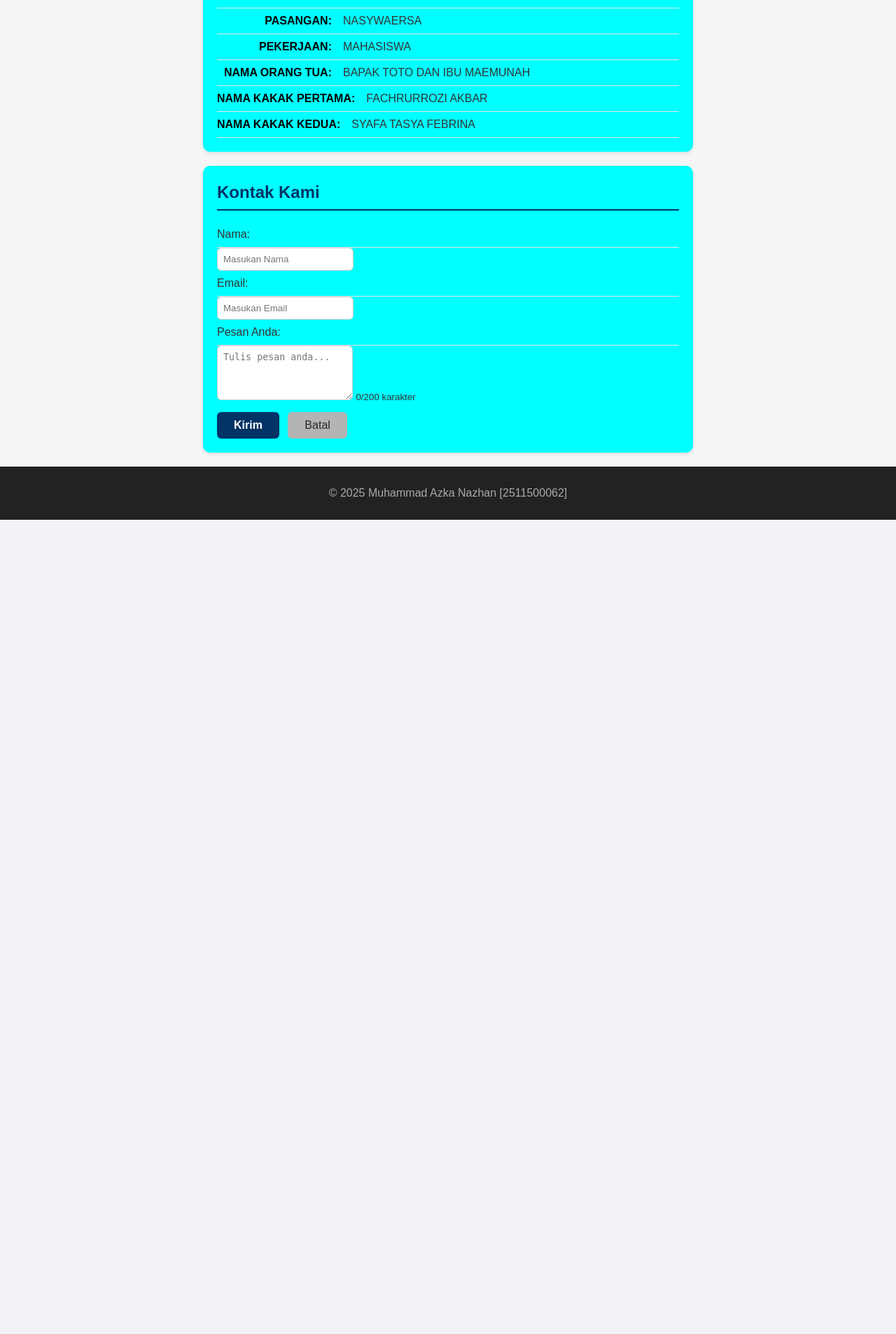
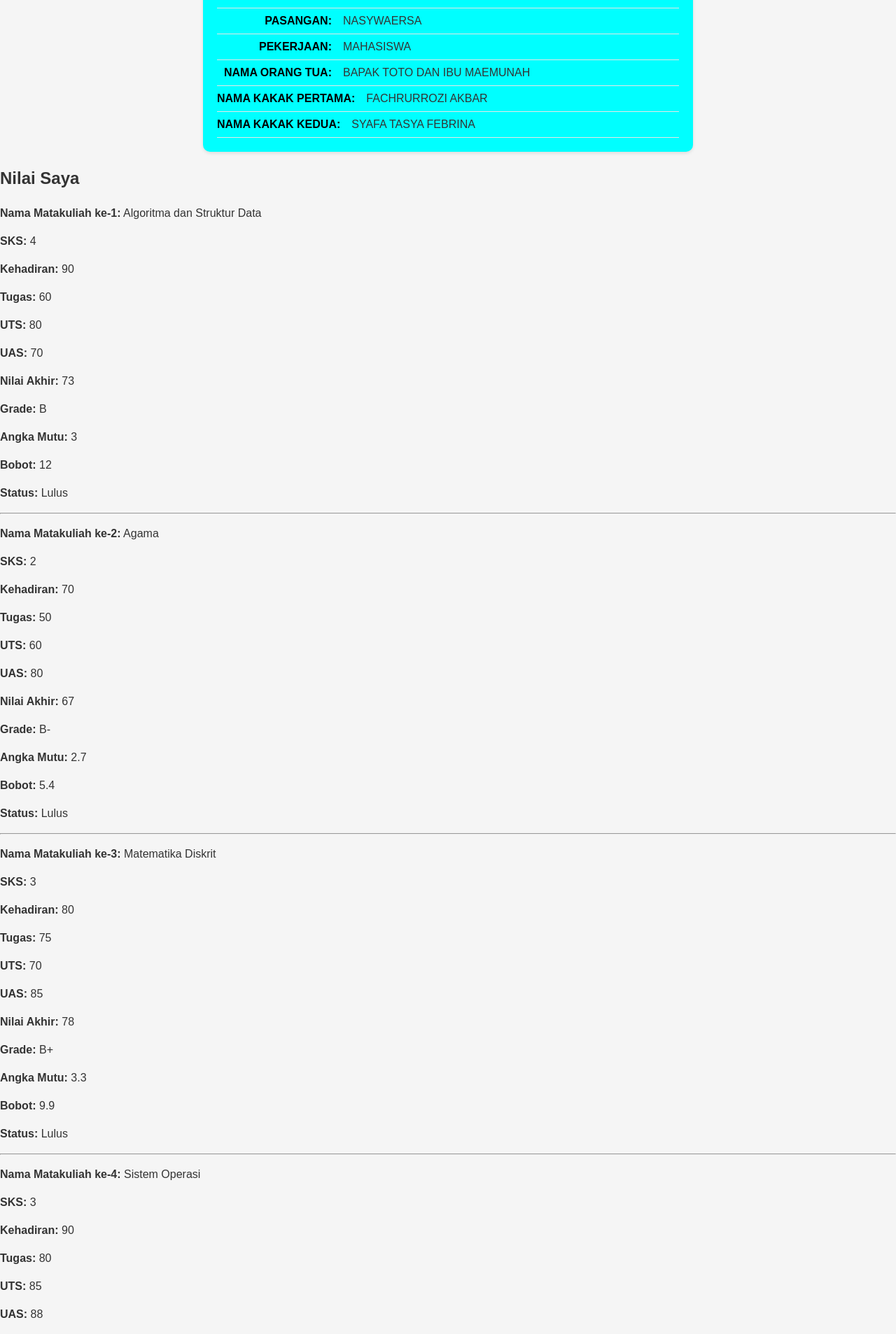
Before and after one commit to 2511500061azka/2511500061-PWD-TI1B-2526O, a PHP site: page /pertemuan-06/index.php in a window 1280 px wide. Shown: the part 708-2615 px from the top of the page at 70% size. Before the commit the page ends 1451 px from the top, so only its background shows below. Run offline with PHP 8.4, Linux system fonts and the light colour scheme.

Commit message:
menambahkan section ipk

```diff
--- a/pertemuan-06/index.php
+++ b/pertemuan-06/index.php
@@ -57,8 +57,95 @@
       <p><strong>PEKERJAAN:</strong> <?php echo $PEKERJAAN; ?></p>
       <p><strong>NAMA ORANG TUA:</strong> <?php echo $NAMA_ORANG_TUA; ?></p>
       <p><strong>NAMA KAKAK PERTAMA:</strong> <?php echo $NAMA_KAKAK_PERTAMA; ?></p>
-      <!-- 🔧 Perbaikan di bawah ini: titik dua (:) salah, diganti jadi titik koma (;) -->
       <p><strong>NAMA KAKAK KEDUA:</strong> <?php echo $NAMA_KAKAK_KEDUA; ?></p>
+    </section>
+    <section id="ipk">
+        <h2>Nilai Saya</h2>
+        <?php
+        $namaMatkul1 = "Algoritma dan Struktur Data";
+    $sksMatkul1 = 4;
+    $nilaiHadir1 = 90;
+    $nilaiTugas1 = 60;
+    $nilaiUTS1 = 80;
+    $nilaiUAS1 = 70;
+
+    $namaMatkul2 = "Agama";
+    $sksMatkul2 = 2;
+    $nilaiHadir2 = 70;
+    $nilaiTugas2 = 50;
+    $nilaiUTS2 = 60;
+    $nilaiUAS2 = 80;
+
+    $namaMatkul3 = "Matematika Diskrit";
+    $sksMatkul3 = 3;
+    $nilaiHadir3 = 80;
+    $nilaiTugas3 = 75;
+    $nilaiUTS3 = 70;
+    $nilaiUAS3 = 85;
+
+    $namaMatkul4 = "Sistem Operasi";
+    $sksMatkul4 = 3;
+    $nilaiHadir4 = 90;
+    $nilaiTugas4 = 80;
+    $nilaiUTS4 = 85;
+    $nilaiUAS4 = 88;
+
+    $namaMatkul5 = "Pemrograman Web Dasar";
+    $sksMatkul5 = 3;
+    $nilaiHadir5 = 69;
+    $nilaiTugas5 = 80;
+    $nilaiUTS5 = 90;
+    $nilaiUAS5 = 100;
+
+    // ---------- Fungsi Penentuan Grade dan Mutu ----------
+    function hitungGrade($nilaiAkhir, $hadir) {
+      if ($hadir < 70) return ['E', 0];
+      if ($nilaiAkhir >= 91) return ['A', 4];
+      if ($nilaiAkhir >= 81) return ['A-', 3.7];
+      if ($nilaiAkhir >= 76) return ['B+', 3.3];
+      if ($nilaiAkhir >= 71) return ['B', 3];
+      if ($nilaiAkhir >= 66) return ['B-', 2.7];
+      if ($nilaiAkhir >= 61) return ['C+', 2.3];
+      if ($nilaiAkhir >= 56) return ['C', 2];
+      if ($nilaiAkhir >= 51) return ['C-', 1.7];
+      if ($nilaiAkhir >= 36) return ['D', 1];
+      return ['E', 0];
+    }
+
+    // ---------- Perhitungan Masing-masing Mata Kuliah ----------
+    $totalBobot = 0;
+    $totalSKS = 0;
+
+    for ($i = 1; $i <= 5; $i++) {
+      $nilaiAkhir = (0.1 * ${"nilaiHadir$i"}) + (0.2 * ${"nilaiTugas$i"}) + (0.3 * ${"nilaiUTS$i"}) + (0.4 * ${"nilaiUAS$i"});
+      list($grade, $mutu) = hitungGrade($nilaiAkhir, ${"nilaiHadir$i"});
+      $bobot = $mutu * ${"sksMatkul$i"};
+      $status = ($grade == "D" || $grade == "E") ? "Gagal" : "Lulus";
+
+      echo "<p><strong>Nama Matakuliah ke-$i:</strong> ${"namaMatkul$i"}</p>";
+      echo "<p><strong>SKS:</strong> ${"sksMatkul$i"}</p>";
+      echo "<p><strong>Kehadiran:</strong> ${"nilaiHadir$i"}</p>";
+      echo "<p><strong>Tugas:</strong> ${"nilaiTugas$i"}</p>";
+      echo "<p><strong>UTS:</strong> ${"nilaiUTS$i"}</p>";
+      echo "<p><strong>UAS:</strong> ${"nilaiUAS$i"}</p>";
+      echo "<p><strong>Nilai Akhir:</strong> " . round($nilaiAkhir, 2) . "</p>";
+      echo "<p><strong>Grade:</strong> $grade</p>";
+      echo "<p><strong>Angka Mutu:</strong> $mutu</p>";
+      echo "<p><strong>Bobot:</strong> $bobot</p>";
+      echo "<p><strong>Status:</strong> $status</p>";
+      echo "<hr>";
+
+      $totalBobot += $bobot;
+      $totalSKS += ${"sksMatkul$i"};
+    }
+
+    $IPK = $totalBobot / $totalSKS;
+
+    echo "<p><strong>Total Bobot:</strong> $totalBobot</p>";
+    echo "<p><strong>Total SKS:</strong> $totalSKS</p>";
+    echo "<p><strong>IPK:</strong> " . round($IPK, 2) . "</p>";
+    ?>
+  </section>
     </section>
 
     <section id="contact">
```
